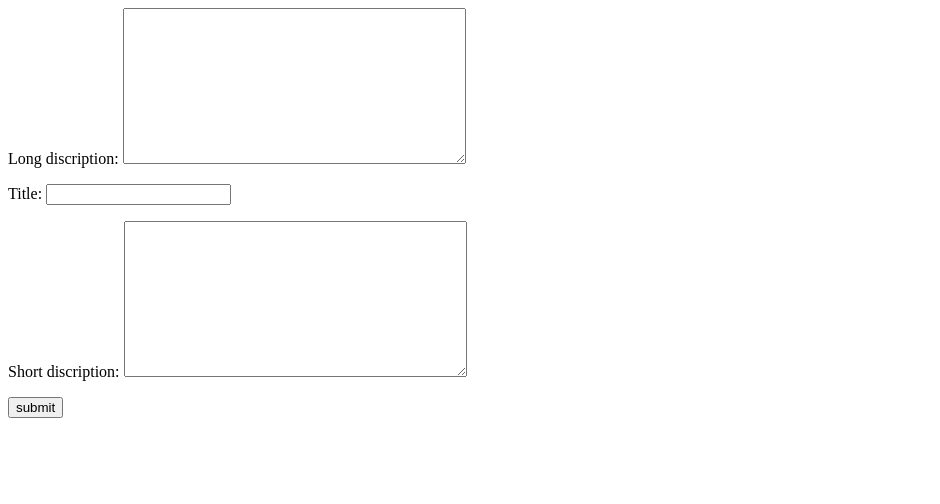
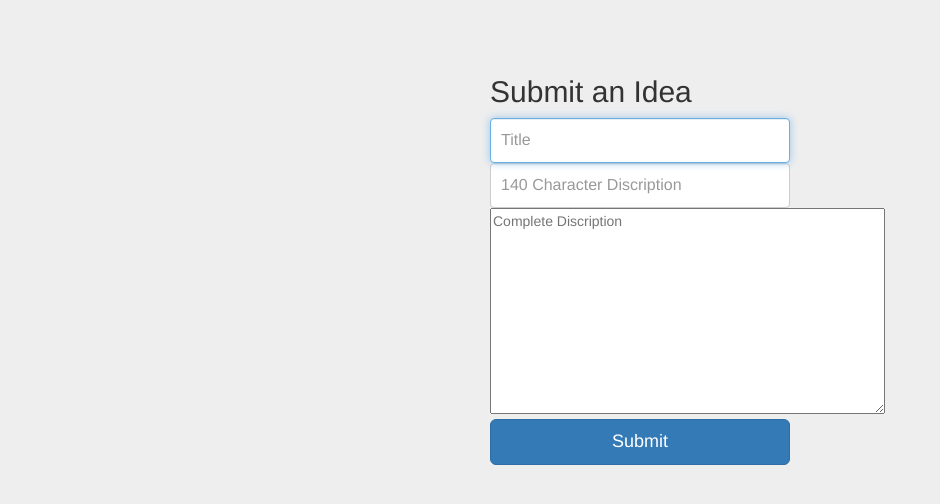
Before and after one commit to adc613/WildHacks, a Django app: page /ideas/create/ in a window 1280 px wide. Shown: the top 504 px of the page, without its empty margins (0-940 px from the left). Run offline with Django 3.2, Linux system fonts and the light colour scheme; a user stored in the database is signed in; some libraries are stand-ins or nearby versions.

Commit message:
will this wior

```diff
--- a/wildHacks/templates/ideas/create.html
+++ b/wildHacks/templates/ideas/create.html
@@ -1,5 +1,56 @@
-<form action="{% url 'ideas:create' %}" method="post">
-    {% csrf_token %}
-    {{ form.as_p }}
-    <input type="submit" value="submit"/>
-</form>
+<!DOCTYPE html>
+<html lang="en">
+  <head>
+  	{% load static %}
+    <meta charset="utf-8">
+    <meta http-equiv="X-UA-Compatible" content="IE=edge">
+    <meta name="viewport" content="width=device-width, initial-scale=1">
+    <meta name="description" content="">
+    <meta name="author" content="">
+    <link rel="icon" href="../../favicon.ico">
+
+    <title>Signin Template for Bootstrap</title>
+
+    <!-- Bootstrap core CSS -->
+    <link href="{% static 'css/bootstrap.min.css' %}" rel="stylesheet">
+
+    <!-- Custom styles for this template -->
+    <link href="{% static 'css/login.css' %}" rel="stylesheet">
+
+    <!-- Just for debugging purposes. Don't actually copy these 2 lines! -->
+    <!--[if lt IE 9]><script src="../../assets/js/ie8-responsive-file-warning.js"></script><![endif]-->
+    <script src="{% static 'js/ie-emulation-modes-warning.js' %}"></script>
+
+    <!-- HTML5 shim and Respond.js for IE8 support of HTML5 elements and media queries -->
+    <!--[if lt IE 9]>
+      <script src="https://oss.maxcdn.com/html5shiv/3.7.2/html5shiv.min.js"></script>
+      <script src="https://oss.maxcdn.com/respond/1.4.2/respond.min.js"></script>
+    <![endif]-->
+  </head>
+
+  <body>
+
+    <div class="container">
+
+      <form method="post" action="{% url 'ideas:create' %}" class="form-signin" role="form">
+      	{% csrf_token %}
+
+        <h2 class="form-signin-heading">Submit an Idea</h2>
+        <label for="first_name" class="sr-only">Title</label>
+        <input type="text" name="title" id="first_name" class="form-control" placeholder="Title" required autofocus>
+        <label for="last_name" class="sr-only">Short Discriotion</label>
+        <input type="text" name="short_discription" id="last_name" class="form-control" placeholder="140 Character Discription" maxlength="140" required autofocus>
+        <label for="inputEmail" class="sr-only">Long Discription</label>
+        <textarea name="long_discription" placeholder="Complete Discription" cols="46" rows="10"></textarea>
+
+    	</br>
+        <button class="btn btn-lg btn-primary btn-block" type="submit">Submit</button>
+      </form>
+
+    </div> <!-- /container -->
+
+
+    <!-- IE10 viewport hack for Surface/desktop Windows 8 bug -->
+    <script src="{% static 'js/ie10-viewport-bug-workaround.js' %}"></script>
+  </body>
+</html>
```
Also changed, not shown: wildHacks/db.sqlite3.
